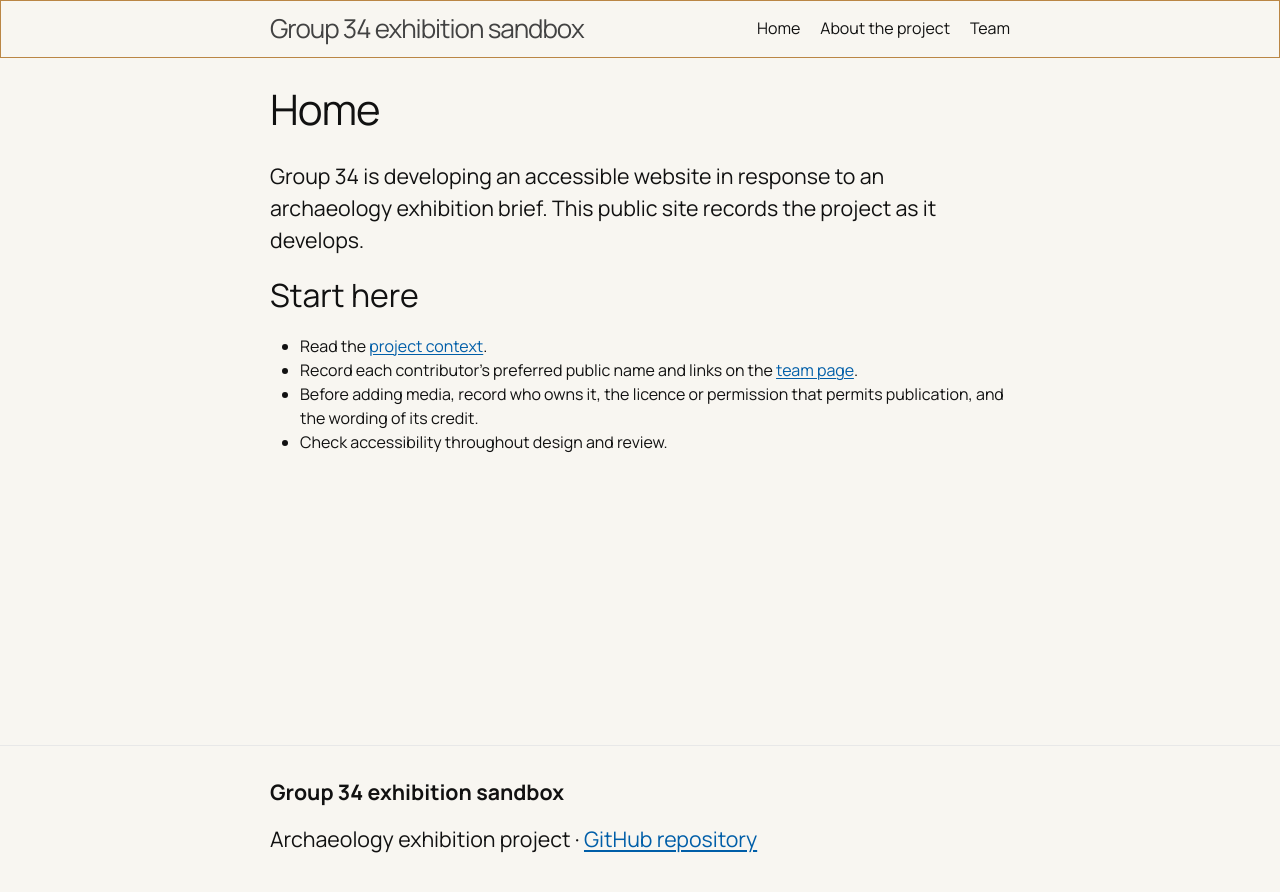
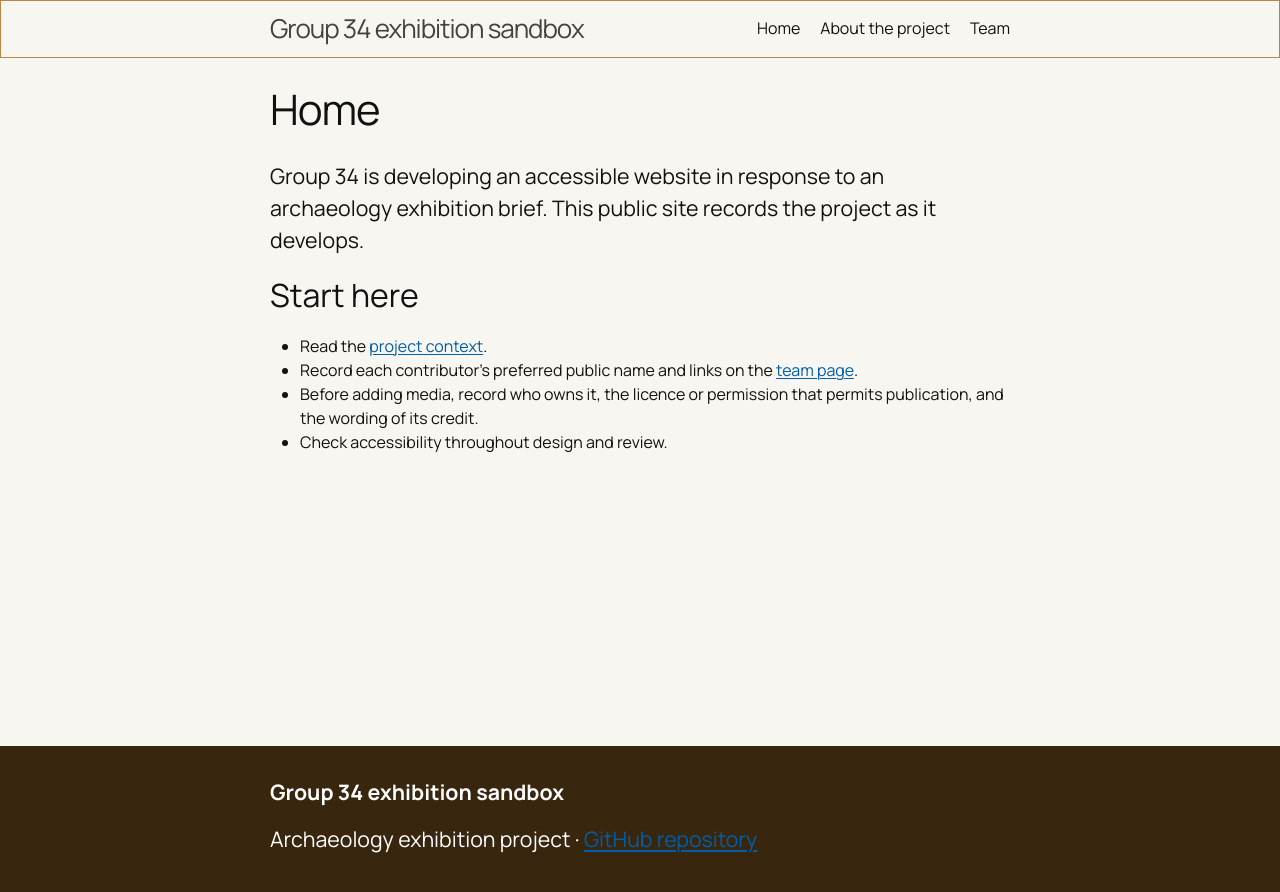
Before and after one commit to HannahVogelArchaeology/group34, a Jekyll site: the page built from index.md, in a window 1280 px wide. Shown: the top 892 px of the page. Built offline with Jekyll 4.4.1, drawn with Linux system fonts in a browser that asks for light colours.

Commit message:
site footer colour background

```diff
--- a/_sass/minima.scss
+++ b/_sass/minima.scss
@@ -14,6 +14,7 @@ $text-color:       #111 !default;
 $background-color: #F8F6F1 !default;
 $brand-color:      #005ea8 !default;
 $border-color:     #BA8645 !default;
+$footer-color:     #39260F !default;
 
 $grey-color:       #828282 !default;
 $grey-color-light: lighten($grey-color, 40%) !default;
--- a/_sass/minima/_layout.scss
+++ b/_sass/minima/_layout.scss
@@ -88,8 +88,10 @@
  * Site footer
  */
 .site-footer {
-  border-top: 1px solid $grey-color-light;
+  border-top: none;
   padding: $spacing-unit 0;
+  background-color: $footer-color;
+  color: #ffff
 }
 
 .footer-heading {
```
